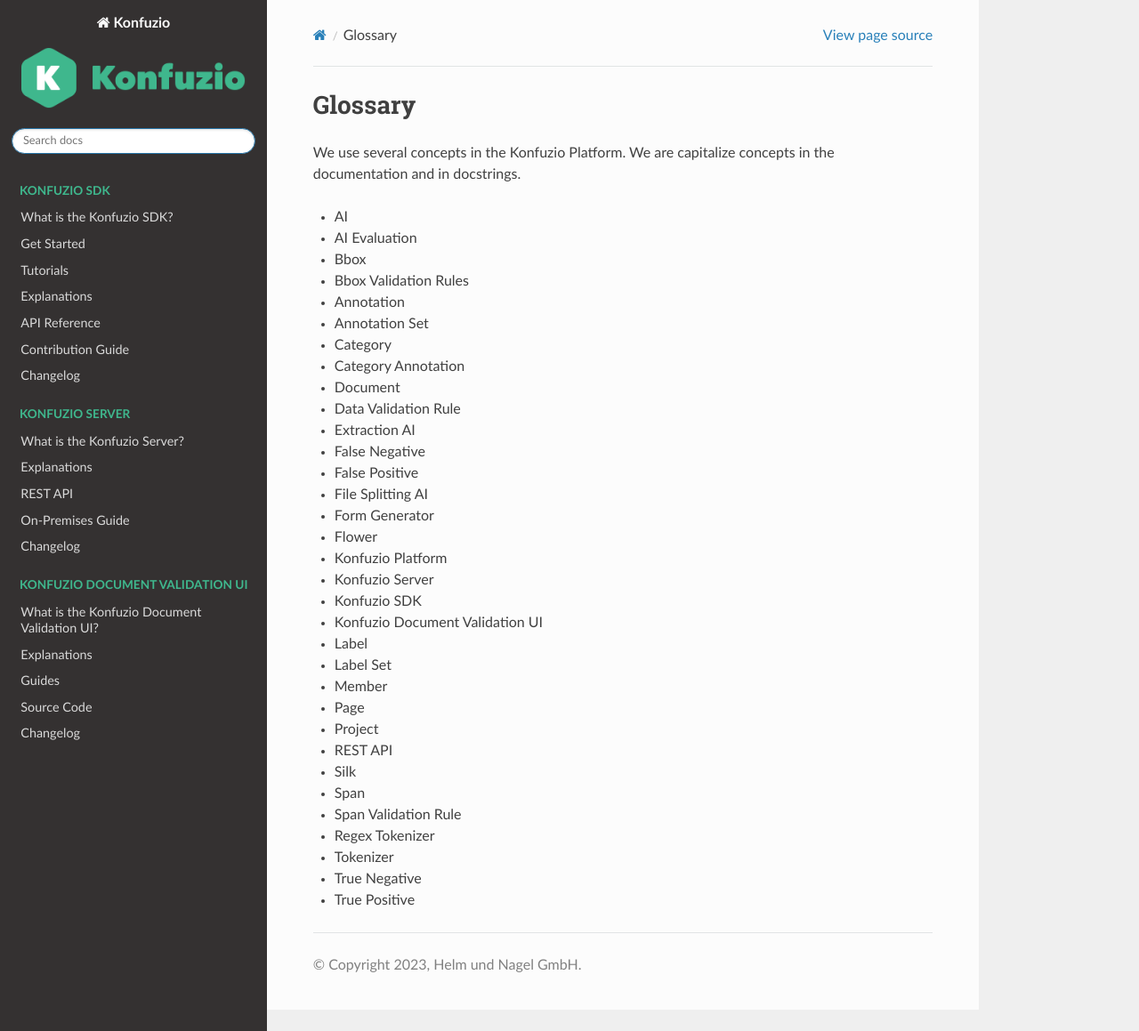
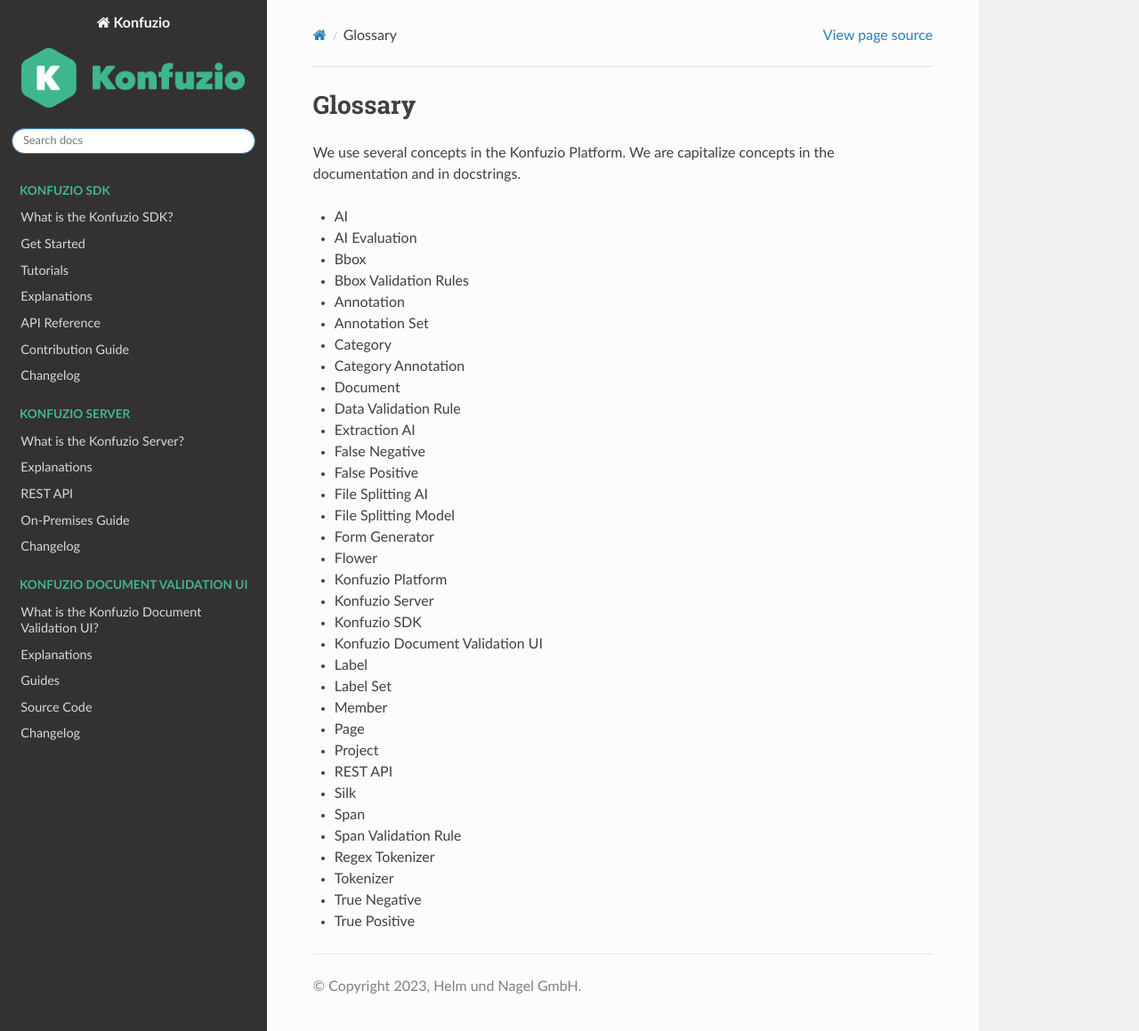
Before and after one commit to konfuzio-ai/konfuzio-sdk, a Sphinx documentation site: the page built from docs/glossary.md, in a window 1280 px wide and 1159 px high. Shown: the whole window at 89% size. Built offline with Sphinx 7.4.7 and the Read the Docs theme 2.0.0, drawn with Linux system fonts in a browser that asks for light colours; a script that is not in the unit is left out.

Commit message:
Update glossary.md

```diff
--- a/docs/glossary.md
+++ b/docs/glossary.md
@@ -17,6 +17,7 @@
 - False Negative
 - False Positive
 - File Splitting AI
+- File Splitting Model
 - Form Generator
 - Flower
 - Konfuzio Platform
```
